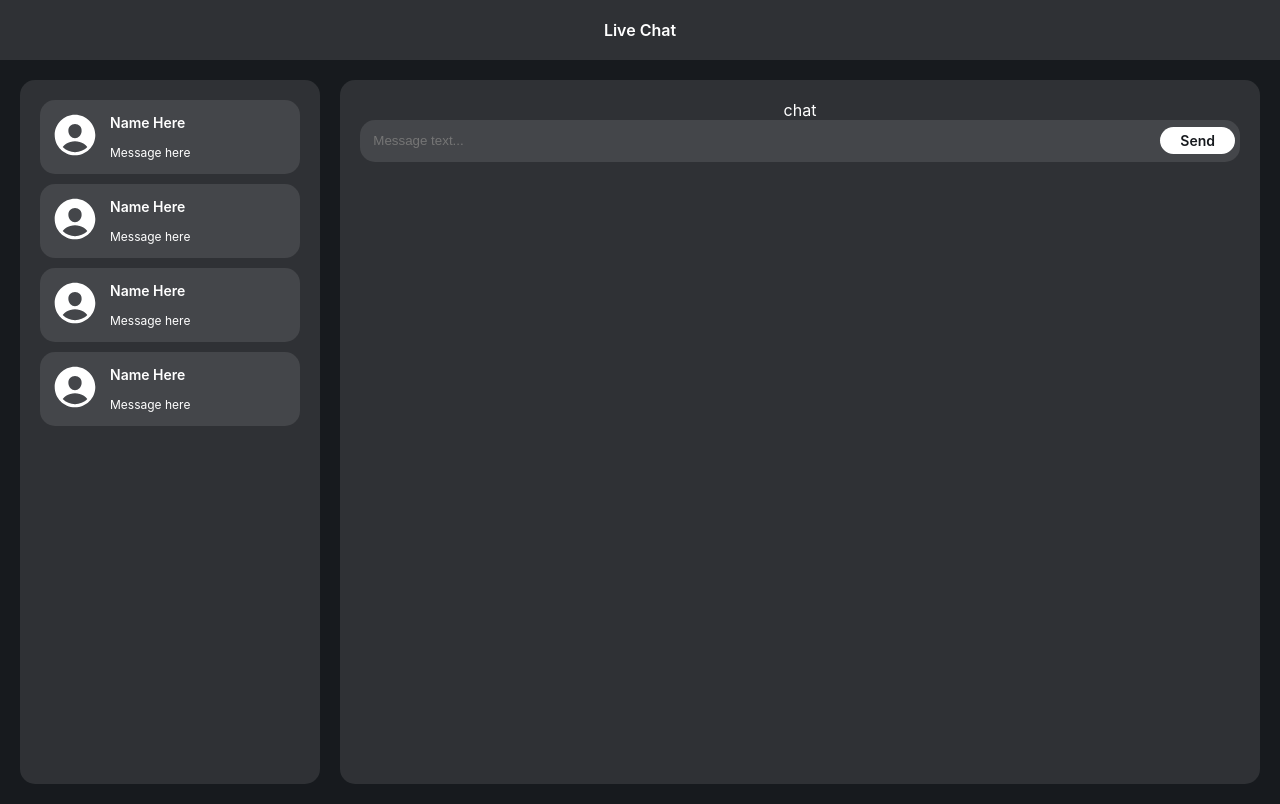
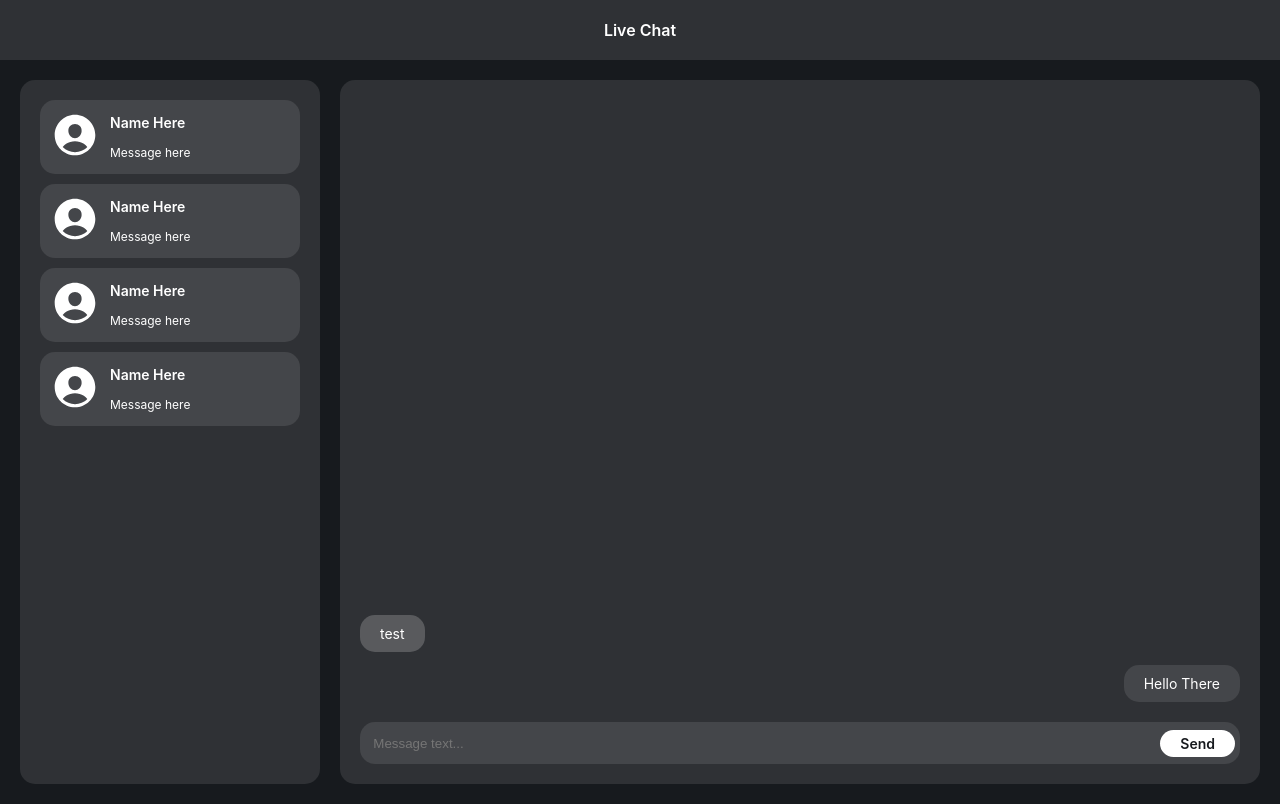
Before and after one commit to Ilyacnt/live-chat, a React (Vite) app in the folder frontend/: page / in a window 1280 px wide. Built offline with nearby package versions, Linux system fonts and the light colour scheme.

Commit message:
MessageItem component

```diff
--- a/frontend/src/components/blocks/Chat/Chat.module.css
+++ b/frontend/src/components/blocks/Chat/Chat.module.css
@@ -9,3 +9,15 @@
 
   background-color: RGB(var(--primary-color), 0.1);
 }
+
+.MessageArea {
+  height: 100%;
+  width: 100%;
+
+  display: flex;
+  justify-content: flex-end;
+  flex-direction: column;
+
+  gap: calc(var(--block-padding) / 1.5);
+  margin-bottom: var(--block-padding);
+}
--- a/frontend/src/components/blocks/Chat/Chat.tsx
+++ b/frontend/src/components/blocks/Chat/Chat.tsx
@@ -1,10 +1,14 @@
+import MessageItem from "../../elements/Messageitem/MessageItem";
 import MessageInput from "../../ui/MessageInput/MessageInput";
 import styles from "./Chat.module.css";
 
 const Chat = () => {
   return (
     <div className={styles.Chat}>
-      <span>chat</span>
+      <div className={styles.MessageArea}>
+        <MessageItem>test</MessageItem>
+        <MessageItem fromMySide>Hello There</MessageItem>
+      </div>
       <MessageInput />
     </div>
   );
--- /dev/null
+++ b/frontend/src/components/elements/Messageitem/MessageItem.module.css
@@ -0,0 +1,27 @@
+.MessageItem {
+  font-size: var(--font-size-m);
+  width: fit-content;
+  max-width: 80%;
+
+  padding: calc(var(--block-padding) / 2) var(--block-padding);
+
+  border-radius: var(--block-roundness);
+
+  background-color: RGB(var(--primary-color), 0.1);
+}
+
+.MessageMy {
+  width: 100%;
+  display: flex;
+  justify-content: flex-end;
+}
+
+.MessageOther {
+  width: 100%;
+  display: flex;
+  justify-content: flex-start;
+}
+
+.MessageOther .MessageItem {
+  background-color: RGB(var(--primary-color), 0.2);
+}
--- /dev/null
+++ b/frontend/src/components/elements/Messageitem/MessageItem.tsx
@@ -0,0 +1,20 @@
+import styles from "./MessageItem.module.css";
+import React, { InputHTMLAttributes } from "react";
+
+interface MessageItemProps extends InputHTMLAttributes<HTMLDivElement> {
+  children: string;
+  fromMySide?: boolean;
+}
+
+const MessageItem: React.FC<MessageItemProps> = ({
+  children,
+  fromMySide = false,
+}) => {
+  return (
+    <div className={fromMySide ? styles.MessageMy : styles.MessageOther}>
+      <span className={styles.MessageItem}>{children}</span>
+    </div>
+  );
+};
+
+export default MessageItem;
```
